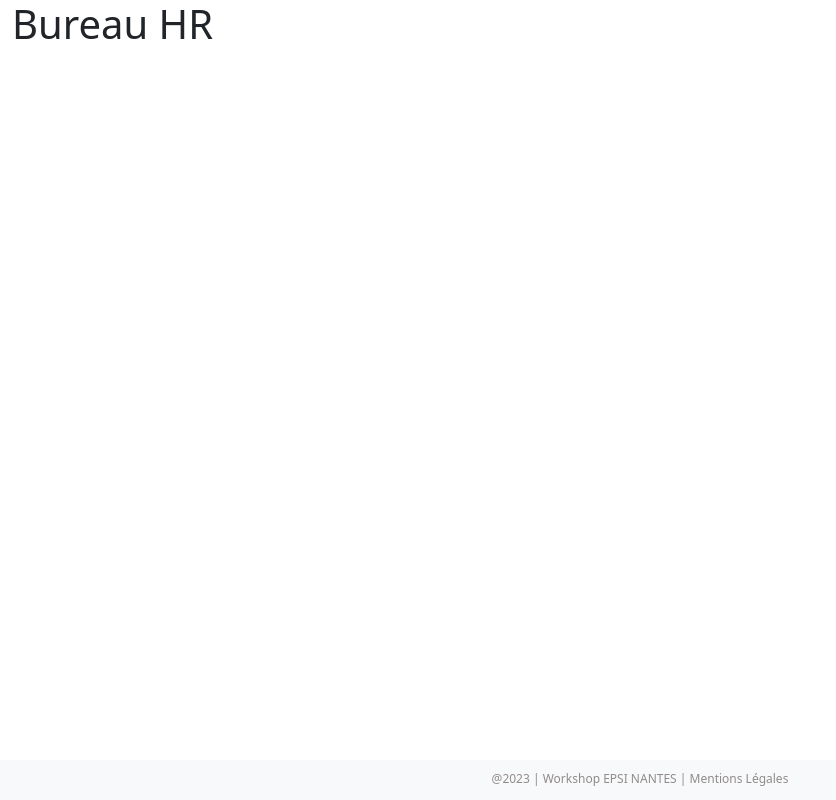
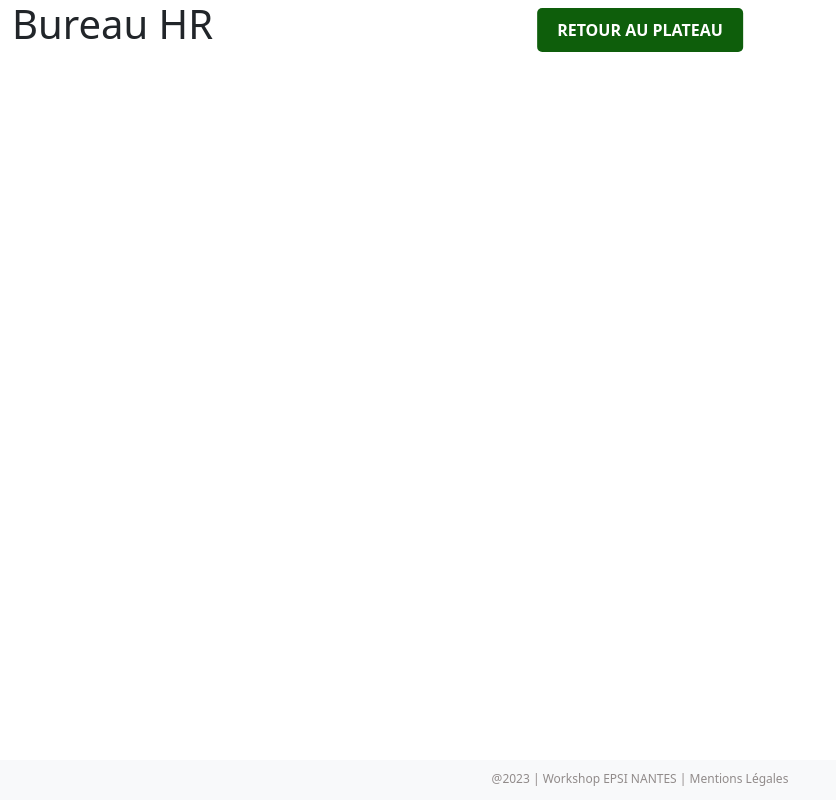
Before and after one commit to KristenBelkadiEpsi/escape-game, a Vue app: page /bureauRH in a window 1280 px wide. Shown: the whole page, without its empty margins (0-836 px from the left). Built offline with nearby package versions, Linux system fonts and the light colour scheme.

Commit message:
feat(views): backToHomePageComponent
buton integrated on all pages

```diff
--- /dev/null
+++ b/src/components/BackToHomeButton.vue
@@ -0,0 +1,35 @@
+<template>
+    <button class="back-to-home-button" @click="navigateToHome">RETOUR AU PLATEAU</button>
+  </template>
+
+  <script>
+  export default {
+    methods: {
+      navigateToHome() {
+        this.$router.push({ name: 'home' }); // Redirige vers la page d'accueil
+      },
+    },
+  };
+  </script>
+
+  <style scoped>
+    .back-to-home-button {
+        position: fixed;
+        font-weight: bold;
+        top: 1%;
+        left: 50%;
+        transform: translateX(-50%); /* Centre horizontalement le bouton */
+        z-index: 999;
+        padding: 10px 20px;
+        background-color: #0e5e0b  !important;
+        color: white !important;
+        border: none;
+        border-radius: 5px;
+        cursor: pointer;
+    }
+
+    /* Style au survol du bouton (optionnel) */
+    .back-to-home-button:hover {
+        background-color: #D4AF37 !important;
+    }
+  </style>
--- a/src/views/BreakRoomView.vue
+++ b/src/views/BreakRoomView.vue
@@ -1,4 +1,5 @@
 <template>
+    <BackToHomeButton />
     <div class="image-background container" :style="backgroundImageStyle">
         <v-btn
             class="clickable-area"
@@ -24,7 +25,11 @@
   </template>
 
   <script>
+  import BackToHomeButton from '@/components/BackToHomeButton.vue';
   export default {
+    components: {
+        BackToHomeButton
+    },
     data() {
       return {
         imageUrl: require('../assets/break_room.jpg'),
--- a/src/views/GameRulesView.vue
+++ b/src/views/GameRulesView.vue
@@ -33,10 +33,14 @@
     <p>Une fois que les participants ont terminé toutes les pièces et ont résolu les défis liés au harcèlement au travail, le jeu se termine avec un message sur l'importance de la prévention du harcèlement au travail et de la création d'un environnement de travail sûr et inclusif pour tous.</p>
   </div>
   </div>
+  <BackToHomeButton />
+    <div class="container-fluid">
+        <h1>régles du jeu</h1>
+    </div>
 </template>
 
 <script>
-import AppNavigation from '@/components/AppNavigation.vue'
+import AppNavigation from '@/components/AppNavigation.vue';
 
 export default {
   name: 'GameRulesView',
--- a/src/views/HROfficeView.vue
+++ b/src/views/HROfficeView.vue
@@ -1,6 +1,16 @@
 <template>
+    <BackToHomeButton />
     <div class="container-fluid">
         <h1>Bureau HR</h1>
     </div>
 </template>
-<script></script>
+<script>
+import BackToHomeButton from '@/components/BackToHomeButton.vue';
+export default {
+  name: 'HROfficeView',
+  components: {
+        BackToHomeButton
+    }
+}
+
+</script>
--- a/src/views/MeetingRoomView.vue
+++ b/src/views/MeetingRoomView.vue
@@ -1,10 +1,15 @@
 <template>
+  <BackToHomeButton />
     <div class="container-fluid">
         <h1>Salle de reunion</h1>
     </div>
 </template>
 <script>
+import BackToHomeButton from '@/components/BackToHomeButton.vue';
 export default {
-  name: 'MeetingRoomView'
+  name: 'MeetingRoomView',
+  components: {
+        BackToHomeButton
+    },
 }
 </script>
--- a/src/views/OfficeCEOView.vue
+++ b/src/views/OfficeCEOView.vue
@@ -1,4 +1,5 @@
 <template>
+  <BackToHomeButton />
   <div class="image-background container" :style="backgroundImageStyle">
       <v-btn
           class="clickable-area"
@@ -24,7 +25,11 @@
 </template>
 
 <script>
+import BackToHomeButton from '@/components/BackToHomeButton.vue';
 export default {
+  components: {
+        BackToHomeButton
+    },
   data() {
     return {
       imageUrl: require('../assets/CEO.jpg'),
```
